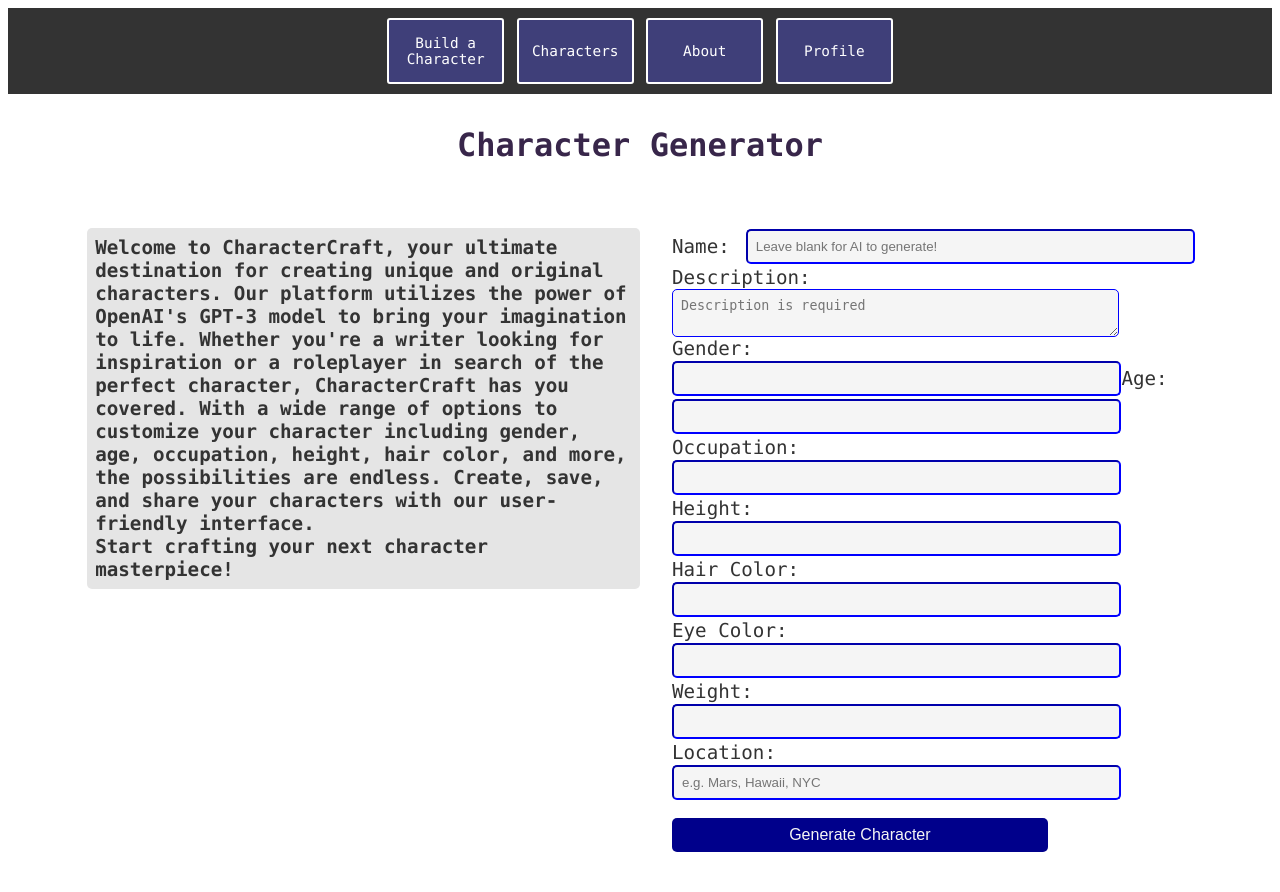
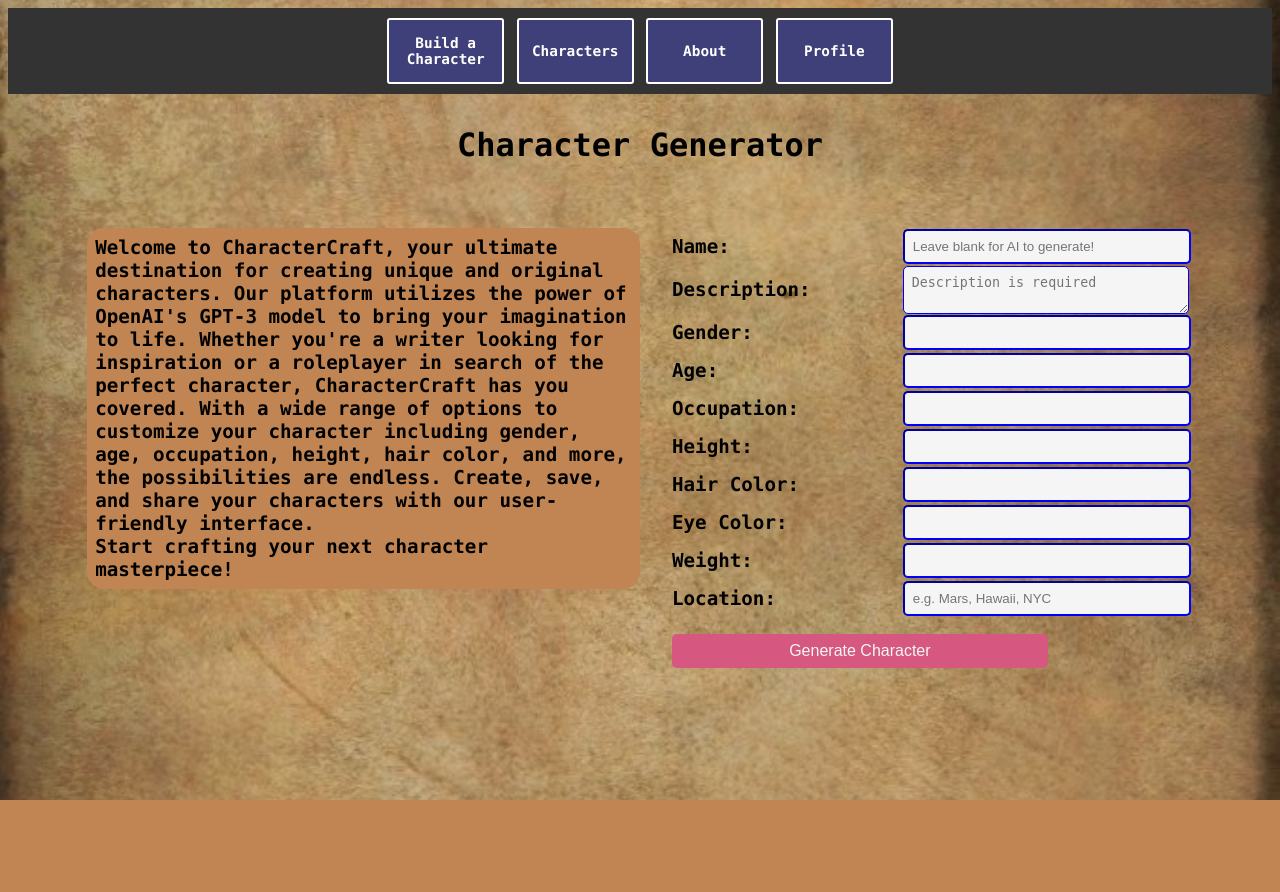
Before and after one commit to SaberSwordBoy/CharacterGenerator, a Flask app: page /chargen in a window 1280 px wide. After the commit the page ends 800 px from the top, so only its background shows below. Run offline with Flask 2, Linux system fonts and the light colour scheme; the visitor is signed in with stand-in values (Sample User, id 1); parts of the project's set-up code (start-up, migrations or seed data) failed here and were passed over.

Commit message:
Add background images to front page and generator page

```diff
--- a/app.py
+++ b/app.py
@@ -311,6 +311,8 @@ def login():
 def callback():
     flow.fetch_token(authorization_response=request.url)
 
+    print(session["state"], request.args["state"])
+
     if not session["state"] == request.args["state"]:
         abort(500)
 
--- a/static/css/styles.css
+++ b/static/css/styles.css
@@ -1,7 +1,24 @@
 /* change the font and text color for the entire website */
+
+:root {
+	/* CSS HEX */
+	--linen: #000000ff;
+	--raw-sienna: #c08552ff;
+	--black: #000000ff;
+	--mystic: #d65780ff;
+	--emerald: #32936fff;
+
+}
 body {
-    color: #333333;
+	color: var(--black);
 	font-family: Consolas, Arial;
+	background-color: var(--linen);
+	background-image: url("../background.jpg");
+
+	font-weight: bold;
+	background-size: cover;
+	background-position: center;
+	background-repeat: repeat-y;
 }
 
 /* center and style the title */
@@ -10,7 +27,7 @@ h1, h2{
     font-size: 2rem;
     font-weight: bold;
     margin: 2rem 0;
-    color: #38264a;
+    color: var(--black);
 }
 
 /* style the container */
@@ -41,21 +58,27 @@ form label {
     margin-bottom: auto;
     display: inline-block;
     width: fit-content;
+
+	display: flex;
+        width: 40%;
 }
 form input[type="text"], form textarea {
-    width: 80%;
+	width: 50%;
 	padding: 0.5rem;
 	border-radius: 5px;
 	border-color: #0000FF;
 	background-color: #f5f5f5;
-
 	margin-top: auto;
 	margin-bottom: auto;
 }
 
+form textarea {
+	height: 300%;
+}
+
 /* style the submit button */
 form input[type="submit"] {
-    background-color: #00008B;
+    background-color: var(--mystic);
     color: #f5f5f5;
     padding: 0.5rem 1rem;
     border: none;
@@ -64,15 +87,15 @@ form input[type="submit"] {
     width: 70%;
     margin-top: 1rem;
     border-radius: 5px;
-    transition: all 0.3s ease-in-out;
+    transition: all 0.2s ease-in-out;
 }
 form input[type="submit"]:hover {
-    background-color: #7777f0;
+    background-color: var(--emerald);
 }
 
 /* style the description */
 .description {
-    width: 30%; /* change the width of the description to 18% of the container */
+    width: 60%; /* change the width of the description to 18% of the container */
     padding: 1rem;
     flex: 1;
 }
@@ -90,14 +113,14 @@ p {
 	font-size: 1.2rem;
 	margin: 1rem 0;
 	padding: 0.5rem;
-    background-color: #f9f9f9;
-    border-radius: 5px;
+	background-color: var(--raw-sienna);
+	border-radius: 17px;
 	width: 100%;
 }
 
 /* Style the character's ID */
 p:first-child {
-    background-color: #e5e5e5;
+    background-color: var(--raw-sienna);
     font-weight: bold;
 }
 
@@ -196,7 +219,7 @@ nav a:hover {
 @media only screen and (max-width: 600px) {
   .container {
     width: 100%; /* change the width of the container to 80% of the window */
-    display: block;
+    display: grid;
     }
 
     .description {
@@ -206,6 +229,14 @@ nav a:hover {
     form label {
         display: flex;
         width: 40%;
+    }
+	p {
+	font-size: 1.6rem;
+	margin: 1rem 0;
+	padding: 0.5rem;
+	background-color: var(--raw-sienna);
+	border-radius: 17px;
+	width: 100%;
 }
 }
 
--- a/templates/generator.html
+++ b/templates/generator.html
@@ -3,6 +3,7 @@
     <head>
         <title>Home | CharacterCraft</title>
         <link rel="stylesheet" type="text/css" href="{{url_for('static', filename='css/styles.css')}}">
+		<link rel="stylesheet" type="text/css" href="/static/css/styles.css">
     </head>
     <body>
        {% include 'navigation.html' %}
--- a/templates/index.html
+++ b/templates/index.html
@@ -13,6 +13,7 @@
     <style>
         body {
             font-family: Consolas, Arial;
+			font-weight: bold;
             background-color: #fcffd7;
         }
 
@@ -25,6 +26,7 @@
             background-position: center;
 
             background-image: url("{{ url_for('static', filename='background.png') }}");
+			background-image: url("../static/background.png");
 
         }
 
```
Also changed, not shown: static/BG_3.jpg (added), static/background.jpg (added), static/background.png (added), static/favicon/android-chrome-192x192.png (added), static/favicon/android-chrome-512x512.png (added), static/favicon/apple-touch-icon.png (added), static/favicon/favicon-16x16.png (added), static/favicon/favicon-32x32.png (added), static/favicon/favicon.ico (added). Lines whose indentation alone changed are shown as unchanged.
